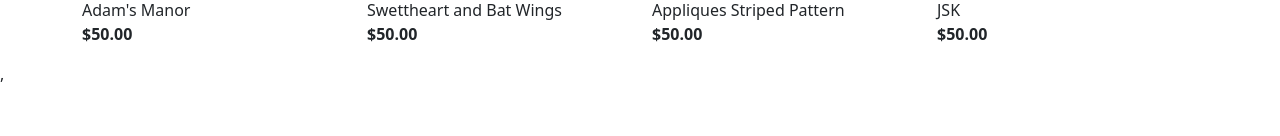
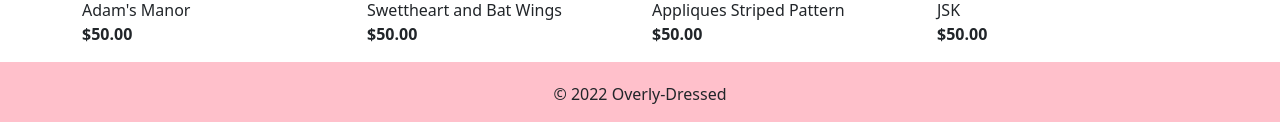
Before and after one commit to Dissurender/overly-dressed, a React (Create React App) app in the folder client/: page / in a window 1280 px wide. Shown: the part 1554-1690 px from the top of the page. Before the commit the page ends 1640 px from the top, so only its background shows below. Built offline with nearby package versions, Linux system fonts and the light colour scheme; a web font is replaced by a local one.

Commit message:
Created a sample in progress footer.

```diff
--- a/client/src/App.tsx
+++ b/client/src/App.tsx
@@ -1,5 +1,7 @@
 import 'bootstrap/dist/css/bootstrap.min.css';
 import './styles/ClothingItem.scss';
+import './styles/Footer.scss';
+
 
 import React from 'react';
 import { Route, Routes } from 'react-router-dom';
--- a/client/src/components/ClothingGrid.tsx
+++ b/client/src/components/ClothingGrid.tsx
@@ -2,6 +2,7 @@ import React from 'react';
 
 import ClothingRow from "./ClothingRow";
 import { Container } from 'react-bootstrap';
+
 
 //Grab data from database later.
 //{ clothes }: { clothes: Array<String> } with a nexted array of string, number, string.
--- /dev/null
+++ b/client/src/components/Footer.tsx
@@ -0,0 +1,14 @@
+import React from 'react';
+import { Container } from 'react-bootstrap';
+
+const Footer = () => {
+    return (
+        <div className='footer-copyright row-md-3'>
+            <Container>
+                <span>© {new Date().getFullYear()} Overly-Dressed</span>
+            </Container>
+        </div>
+    );
+};
+
+export default Footer;
--- a/client/src/pages/Home.tsx
+++ b/client/src/pages/Home.tsx
@@ -2,6 +2,8 @@ import React from 'react';
 import Navigation from '../components/Navigation';
 import SlideShowCarousel from '../components/SlideShowCarousel';
 import ClothingGrid from '../components/ClothingGrid';
+import Footer from "../components/Footer";
+
 
 const Home = () => {
     return (
@@ -9,6 +11,7 @@ const Home = () => {
             <Navigation />
             <SlideShowCarousel />
             <ClothingGrid />
+            <Footer />
         </div>
     );
 };
--- /dev/null
+++ b/client/src/styles/Footer.scss
@@ -0,0 +1,7 @@
+.footer-copyright {
+    text-align: center;
+    padding: 16px 0px;
+    padding-top: 20px;
+    margin: 0 auto;
+    background-color: pink;
+  }
```
